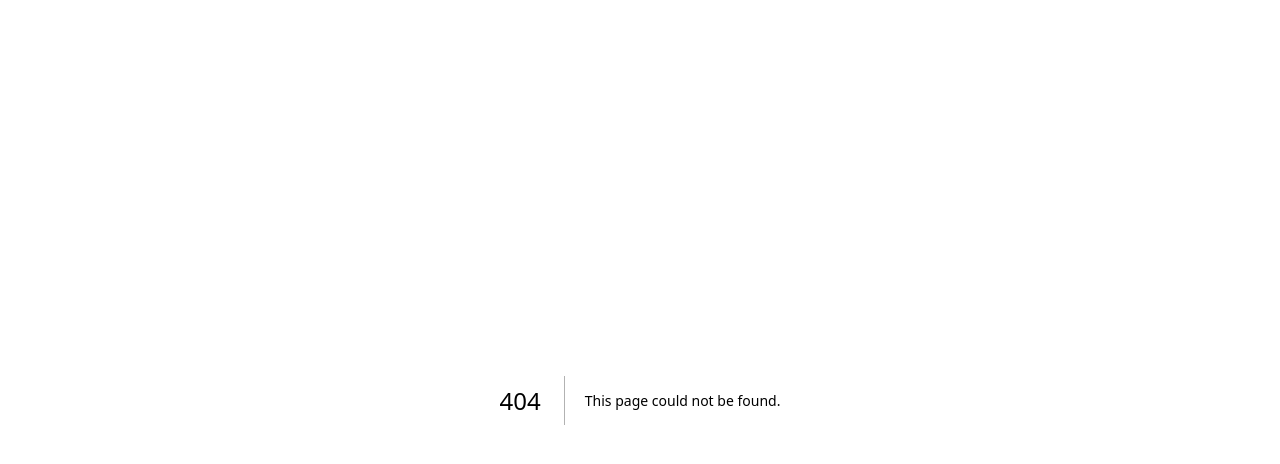
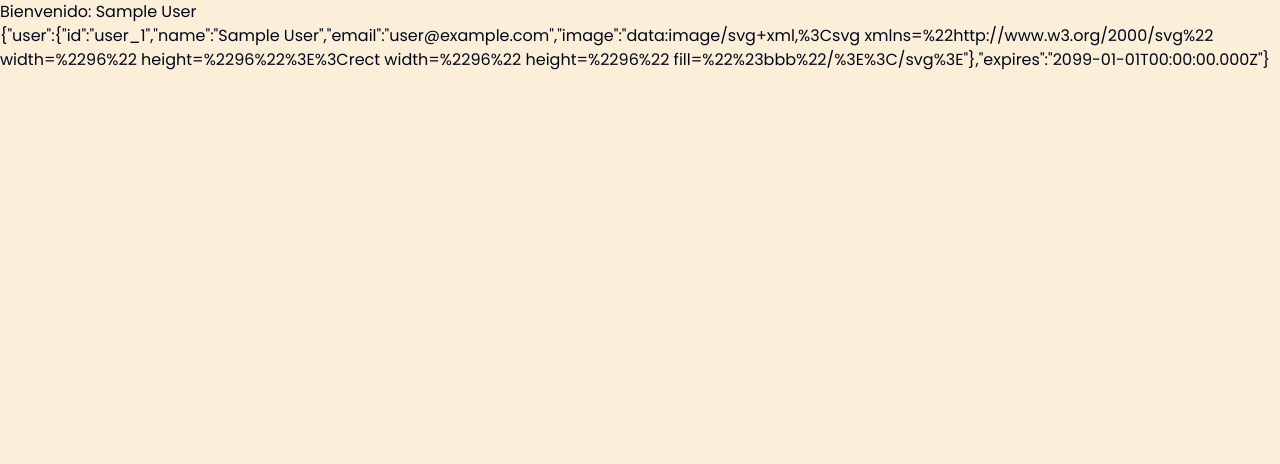
Before and after one commit to chugs-mx/chugs-mx.github.io, a Next.js app: page /dev in a window 1280 px wide. Before the commit this address had no page. Shown: the top 464 px of the page. Built offline with nearby package versions, Linux system fonts and the light colour scheme; no server answers; sample sign-in values are in the browser's storage.

Commit message:
feat: enhance authentication flow with user role handling and session management

```diff
--- /dev/null
+++ b/app/dev/page.tsx
@@ -0,0 +1,21 @@
+import {auth} from "@/auth";
+
+export default async function (){
+    const session = await auth();
+    if (!session?.user) {
+        return (
+            <div>
+                <h1>Not logged in</h1>
+            </div>
+        )
+
+    }
+    return (
+        <>
+            {`Bienvenido: ${session.user.name}`}
+            <div className={"flex justify-center items-center "}>
+                {JSON.stringify(session)}
+            </div>
+        </>
+    )
+}
--- a/auth.ts
+++ b/auth.ts
@@ -11,7 +11,7 @@ export const { handlers, signIn, signOut, auth } = NextAuth({
                 email: {},
                 password: {},
             },
-            authorize: async (credentials) => {
+            authorize: async (credentials, request) => {
                 const {email, password } = credentials
                 try {
                     const res = await fetch(`http://localhost:8080/auth/login?email=${email}&password=${password}`, {
@@ -20,11 +20,12 @@ export const { handlers, signIn, signOut, auth } = NextAuth({
                     if (res.status == 200){
                         const user = await res.json()
                         if (user) {
-                            return {...user, id: user.userId}
+                            return {...user, id: user.userId, role: user.userType}
                         }
                     }
                     return null
                 } catch (error) {
+                    console.error("authorize error "+ error)
                     return null
                 }
             },
@@ -38,5 +39,44 @@ export const { handlers, signIn, signOut, auth } = NextAuth({
                 console.error(error);
             }
         },
-    }
+    },
+    callbacks: {
+        jwt: params => {
+            if( params.user) {
+                params.token.role = params.user.role;
+            }
+            return params.token;
+        },
+        session: (params) => {
+            params.session.user.role = params.token.role;
+            return params.session
+        }
+    },
+
+    // I leave this here for reference, but I don't think we
+    // need it. Just in case we need to share the token between
+    // the backend and the frontend, if we need to, we'll need
+    // to implement the hashing and salting ourselves.
+    // jwt: {
+    //     encode: async ({token,secret, salt, maxAge}) => {
+    //         console.log(token)
+    //         console.log(secret)
+    //         console.log(salt)
+    //         console.log(maxAge)
+    //
+    //         //type of token
+    //         console.log(typeof token)
+    //         token.hello = "world"
+    //
+    //         return JSON.stringify(token)
+    //     },
+    //     decode: async ({token, secret, maxAge, salt}) => {
+    //         console.log(token)
+    //         console.log(secret)
+    //         console.log(maxAge)
+    //         //type of token
+    //         console.log(typeof token)
+    //         return JSON.parse(token)
+    //     }
+    // }
 })
```
